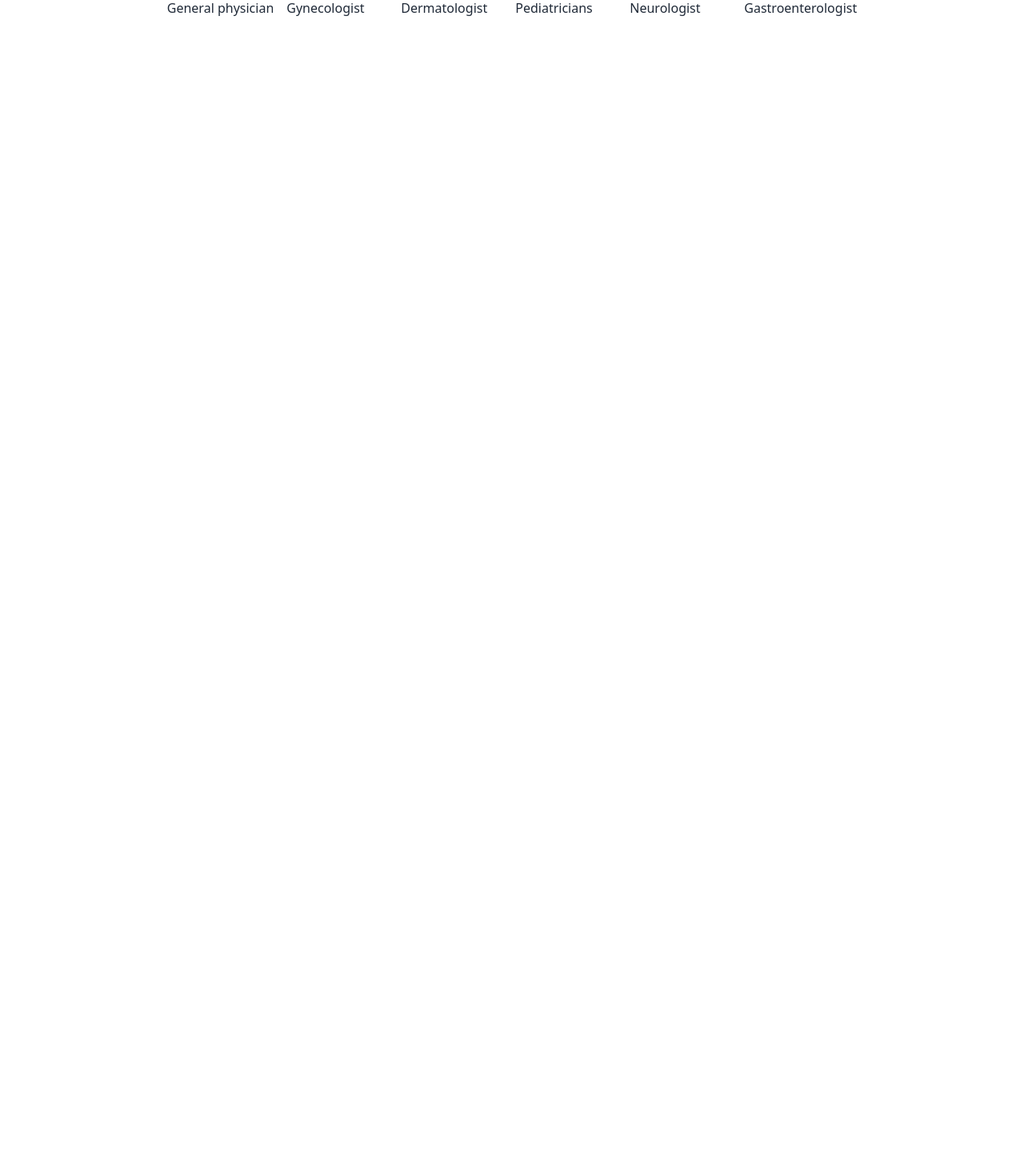
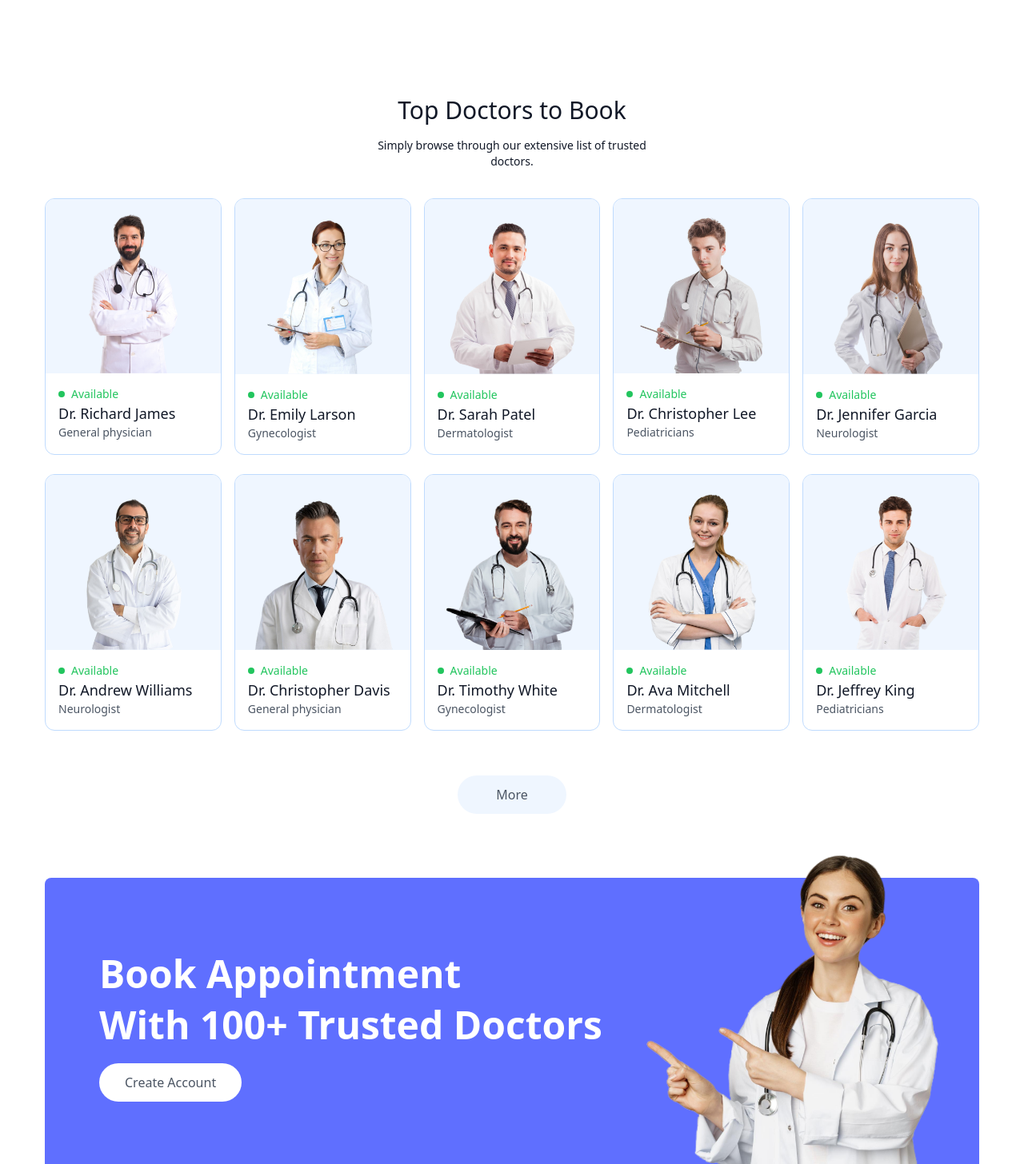
Before and after one commit to virtualabishek/nepDoc, a React (Vite) app in the folder frontend/: page / in a window 1280 px wide. Shown: the part 874-2330 px from the top of the page at 80% size. Before the commit the page ends 960 px from the top, so only its background shows below. Built offline with nearby package versions, Linux system fonts and the light colour scheme.

Commit message:
Done for now. Added Banner Section, Top Doctor Section with navigation function and context

```diff
--- a/frontend/index.html
+++ b/frontend/index.html
@@ -1,5 +1,5 @@
 <!DOCTYPE html>
-<html lang="en">
+<html lang="en" class="scroll-smooth">
   <head>
     <meta charset="UTF-8" />
     <link rel="icon" type="image/svg+xml" href="/vite.svg" />
--- /dev/null
+++ b/frontend/src/components/Banner.jsx
@@ -0,0 +1,38 @@
+import React from "react";
+import { assets } from "../assets/assets";
+import { useNavigate } from "react-router-dom";
+
+const Banner = () => {
+  const navigate = useNavigate();
+
+  return (
+    <div className="flex bg-primary rounded-lg px-6 sm:px-10 md:px-14 lg:px-12 my-20 md:mx-10">
+      {/* ---------------Left Side ----------- */}
+      <div className="flex-1 py-8 sm:py-10 md:py-16 lg:py-24 lg:pl-5 ">
+        <div className="text-xl sm:text-2xl md:text-3xl lg:text-5xl font-semibold text-white">
+          <p>Book Appointment </p>
+          <p className="mt-4">With 100+ Trusted Doctors</p>
+        </div>
+        <button
+          onClick={() => {
+            navigate("/login");
+            scrollTo(0, 0);
+          }}
+          className="bg-white text-sm sm:text-base text-gray-600 px-8 py-3 rounded-full mt-6 hover:scale-105 transition-all"
+        >
+          Create Account
+        </button>
+      </div>
+      {/* -----------Right Side -------------- */}
+      <div className="hidden md:block md:w-1/2 lg:w-[370px] relative">
+        <img
+          className="w-full absolute bottom-0 right-0 max-w-md"
+          src={assets.appointment_img}
+          alt=""
+        />
+      </div>
+    </div>
+  );
+};
+
+export default Banner;
--- a/frontend/src/components/SpecialityMenu.jsx
+++ b/frontend/src/components/SpecialityMenu.jsx
@@ -15,8 +15,13 @@
       </p>
       <div className="flex sm:justify-center gap-4 pt-5 w-full overflow-scroll">
         {specialityData.map((item, index) => (
-          <Link key={index} to={`/doctors/${item.speciality}`}>
-            <img src={item.image} alt="" />
+          <Link
+            onClick={() => scrollTo(0, 0)}
+            className="flex flex-col items-center text-xs cursor-pointer flex-shrink-0 hover:translate-y-[-10px] transition-all duration-500"
+            key={index}
+            to={`/doctors/${item.speciality}`}
+          >
+            <img className="w-16 sm:w-24 mb-2" src={item.image} alt="" />
             <p>{item.speciality}</p>
           </Link>
         ))}
--- /dev/null
+++ b/frontend/src/components/TopDoctors.jsx
@@ -0,0 +1,47 @@
+import React, { useContext } from "react";
+import { useNavigate } from "react-router-dom";
+import { AppContext } from "../context/AppContext";
+
+const TopDoctors = () => {
+  const navigate = useNavigate();
+  const { doctors } = useContext(AppContext);
+
+  return (
+    <div className="flex flex-col items-center gap-4 my-16 text-gray-900  md:mx-10">
+      <h1 className="text-3xl font-medium">Top Doctors to Book</h1>
+      <p className="sm:w-1/3 text-center text-sm">
+        Simply browse through our extensive list of trusted doctors.
+      </p>
+      <div className="w-full grid grid-cols-5 gap-4 pt-5 gap-y-6 px-3 sm:px-0">
+        {doctors.slice(0, 10).map((item, index) => (
+          <div
+            onClick={() => navigate(`/appointment/${item._id}`)}
+            className="border border-blue-200 rounded-xl overflow-hidden cursor-pointer hover:translate-y-[-10px] transition-all duration-500"
+            key={index}
+          >
+            <img className="bg-blue-50" src={item.image} alt="" />
+            <div className="p-4">
+              <div className="flex items-center gap-2 text-sm text-center text-green-500">
+                <p className="w-2 h-2 bg-green-500 rounded-full"></p>
+                <p>Available</p>
+              </div>
+              <p className="text-gray-900 text-lg font-medium">{item.name}</p>
+              <p className="text-gray-600 text-sm">{item.speciality}</p>
+            </div>
+          </div>
+        ))}
+      </div>
+      <button
+        onClick={() => {
+          navigate("/doctos");
+          scrollTo(0, 0);
+        }}
+        className="bg-blue-50 text-gray-600 px-12 py-3 rounded-full mt-10"
+      >
+        More
+      </button>
+    </div>
+  );
+};
+
+export default TopDoctors;
--- /dev/null
+++ b/frontend/src/context/AppContext.jsx
@@ -0,0 +1,16 @@
+import { createContext } from "react";
+import { doctors } from "../assets/assets";
+
+export const AppContext = createContext();
+
+const AppContextProvider = (props) => {
+  const value = {
+    doctors,
+  };
+
+  return (
+    <AppContext.Provider value={value}>{props.children}</AppContext.Provider>
+  );
+};
+
+export default AppContextProvider;
--- a/frontend/src/index.css
+++ b/frontend/src/index.css
@@ -5,3 +5,7 @@
 .active hr {
   @apply block;
 }
+
+::-webkit-scrollbar {
+  @apply hidden;
+}
--- a/frontend/src/main.jsx
+++ b/frontend/src/main.jsx
@@ -3,9 +3,12 @@
 import App from "./App.jsx";
 import "./index.css";
 import { BrowserRouter } from "react-router-dom";
+import AppContextProvider from "./context/AppContext.jsx";
 
 createRoot(document.getElementById("root")).render(
   <BrowserRouter>
-    <App />
+    <AppContextProvider>
+      <App />
+    </AppContextProvider>
   </BrowserRouter>
 );
--- a/frontend/src/pages/Home.jsx
+++ b/frontend/src/pages/Home.jsx
@@ -1,12 +1,16 @@
 import React from "react";
 import Header from "../components/Header";
 import SpecialityMenu from "../components/SpecialityMenu";
+import TopDoctors from "../components/TopDoctors";
+import Banner from "../components/Banner";
 
 const Home = () => {
   return (
     <div>
       <Header />
       <SpecialityMenu />
+      <TopDoctors />
+      <Banner />
     </div>
   );
 };
--- a/frontend/tailwind.config.js
+++ b/frontend/tailwind.config.js
@@ -6,6 +6,9 @@
       colors: {
         primary: "#5f6fff",
       },
+      gridTemplateColumns: {
+        auto: "repeat(auto-fill, minmax(200px, 1fr))",
+      },
     },
   },
   plugins: [],
```
